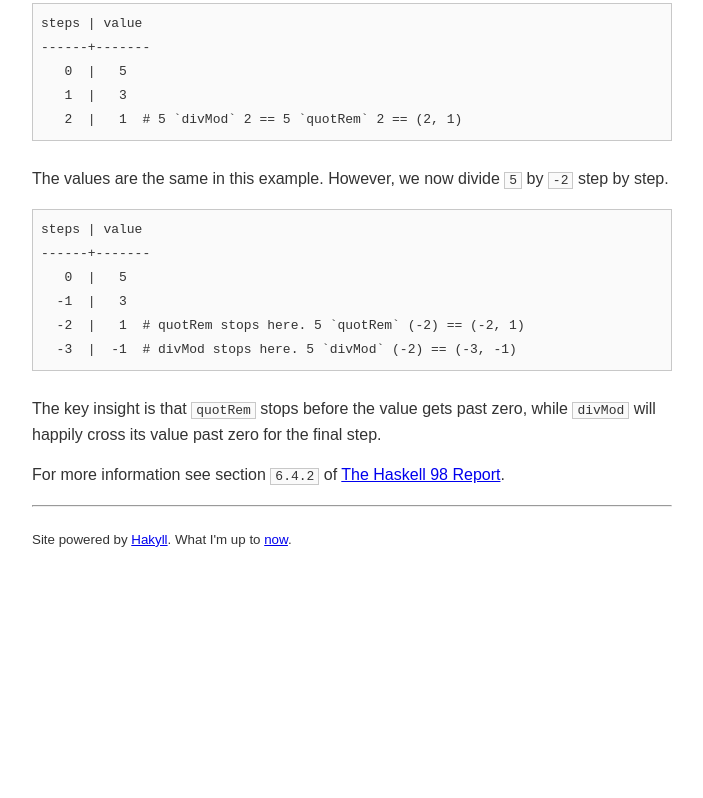
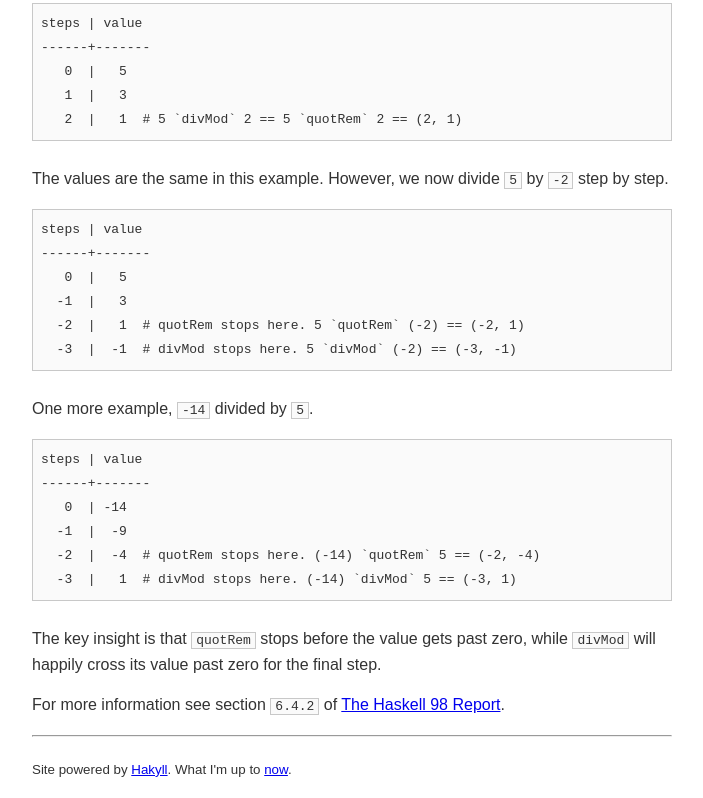
Before and after one commit to wyc/wycd.net, a plain HTML site: page _site/posts/2017-10-01-haskell-divmod-quotrem.html in a window 1280 px wide. Shown: the part 424-1222 px from the top of the page, without its empty margins (288-991 px from the left). Before the commit the page ends 996 px from the top, so only its background shows below. Drawn offline with nearby package versions, Linux system fonts and the light colour scheme; some packages are replaced by stand-ins of ours; files that its build step writes are made by us from their sources; files whose address does not match are found by name.

Commit message:
update post

```diff
--- /dev/null
+++ b/_site/css/default.css
@@ -0,0 +1 @@
+body{padding:0px 15px;max-width:640px;margin:auto;margin-top:30px;font-family:sans-serif;font-size:1em;color:#333;line-height:1.5em}header{display:flex}header h1{font-size:1.5em}header ul{display:inline-flex;list-style-type:none;padding:0;margin:0;margin-left:auto}header ul li{margin:15px 10px}header ul li img{width:24px;height:24px}nav a{margin:0 5px}nav a:first-child{margin-left:0}content h2{text-transform:uppercase}content h3{text-transform:uppercase}content img{width:100%}p.caption{font-style:italic}footer{margin:20px 0}blockquote{margin-left:0;background-color:#fafafa;padding:20px 10px 10px 20px;border-left:8px solid #ddd;font-style:italic}blockquote strong{font-size:64px}form.subscribe{max-width:300px;margin:20px auto;padding:20px;border:1px solid #ddd}form.subscribe h5{padding:0px;margin:0px}form.subscribe input{padding:3px 5px}
--- /dev/null
+++ b/_site/css/syntax.css
@@ -0,0 +1 @@
+ table.sourceCode, tr.sourceCode, td.lineNumbers, td.sourceCode, table.sourceCode pre{margin:0;padding:0;border:0;vertical-align:baseline;border:none}td.lineNumbers{border-right:1px solid #AAAAAA;text-align:right;color:#AAAAAA;padding-right:5px;padding-left:5px}td.sourceCode{padding-left:5px}.sourceCode span.kw{color:#007020;font-weight:bold}.sourceCode span.dt{color:#902000}.sourceCode span.dv{color:#40a070}.sourceCode span.bn{color:#40a070}.sourceCode span.fl{color:#40a070}.sourceCode span.ch{color:#4070a0}.sourceCode span.st{color:#4070a0}.sourceCode span.co{color:#60a0b0;font-style:italic}.sourceCode span.ot{color:#007020}.sourceCode span.al{color:red;font-weight:bold}.sourceCode span.fu{color:#06287e}.sourceCode span.re{}.sourceCode span.er{color:red;font-weight:bold}code{background-color:rgb(250, 250, 250);border:1px solid rgb(200, 200, 200);padding-left:4px;padding-right:4px}pre code{display:block;padding:8px;margin-bottom:2em}
--- a/_site/posts/2017-10-01-haskell-divmod-quotrem.html
+++ b/_site/posts/2017-10-01-haskell-divmod-quotrem.html
@@ -70,6 +70,13 @@
   -1  |   3
   -2  |   1  # quotRem stops here. 5 `quotRem` (-2) == (-2, 1)
   -3  |  -1  # divMod stops here. 5 `divMod` (-2) == (-3, -1)</code></pre>
+<p>One more example, <code>-14</code> divided by <code>5</code>.</p>
+<pre><code>steps | value
+------+-------
+   0  | -14
+  -1  |  -9
+  -2  |  -4  # quotRem stops here. (-14) `quotRem` 5 == (-2, -4)
+  -3  |   1  # divMod stops here. (-14) `divMod` 5 == (-3, 1)</code></pre>
 <p>The key insight is that <code>quotRem</code> stops before the value gets past zero, while <code>divMod</code> will happily cross its value past zero for the final step.</p>
 <p>For more information see section <code>6.4.2</code> of <a href="https://www.haskell.org/onlinereport/basic.html">The Haskell 98 Report</a>.</p>
 
```
Also changed, not shown: _site/images/blog/20170117/rasmussen_safety_model.png (added), _site/images/github.png (added), _site/images/haskell-logo.png (added), _site/images/linkedin.png (added), _site/images/twitter.png (added), _site/robots.txt (added), 2 other files.
